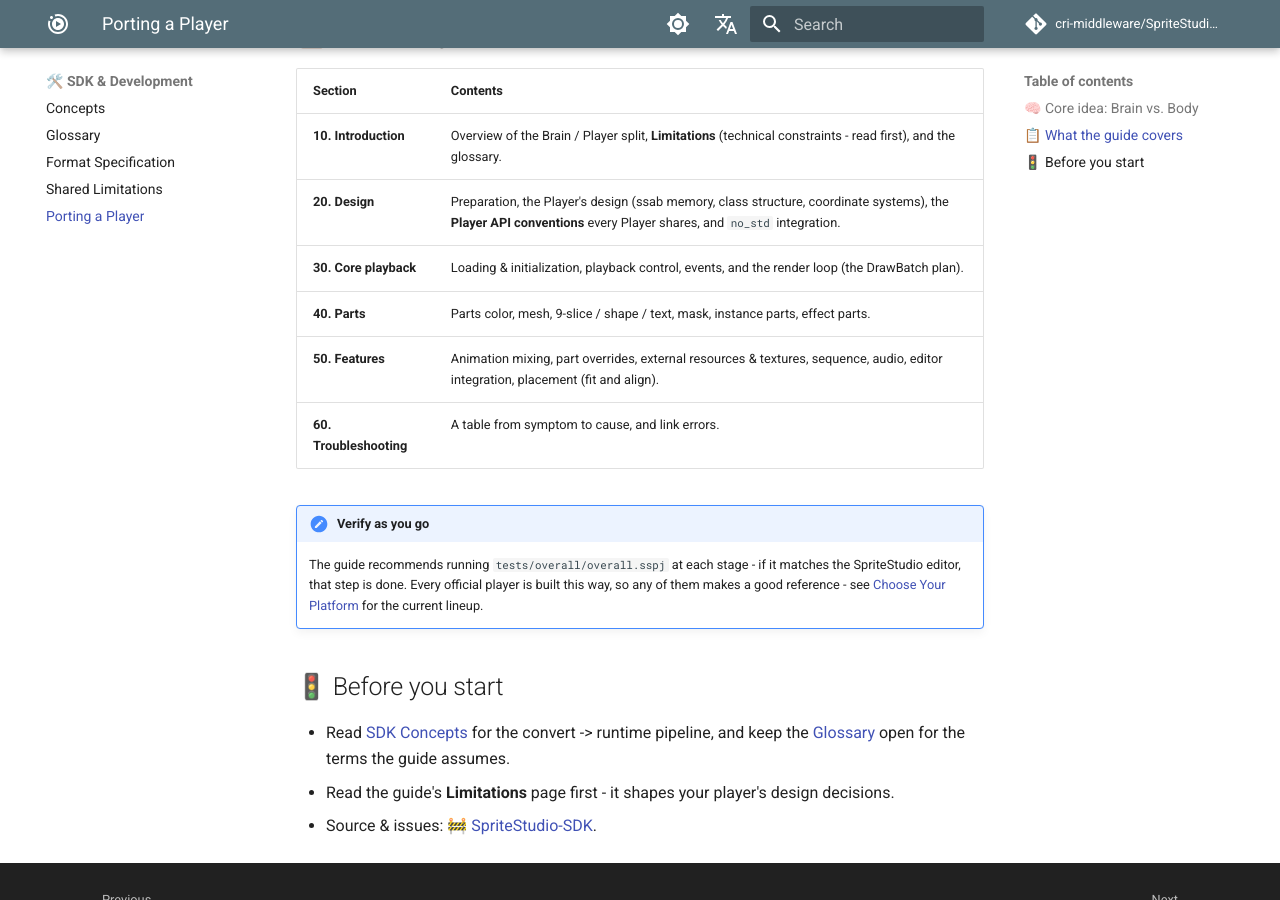
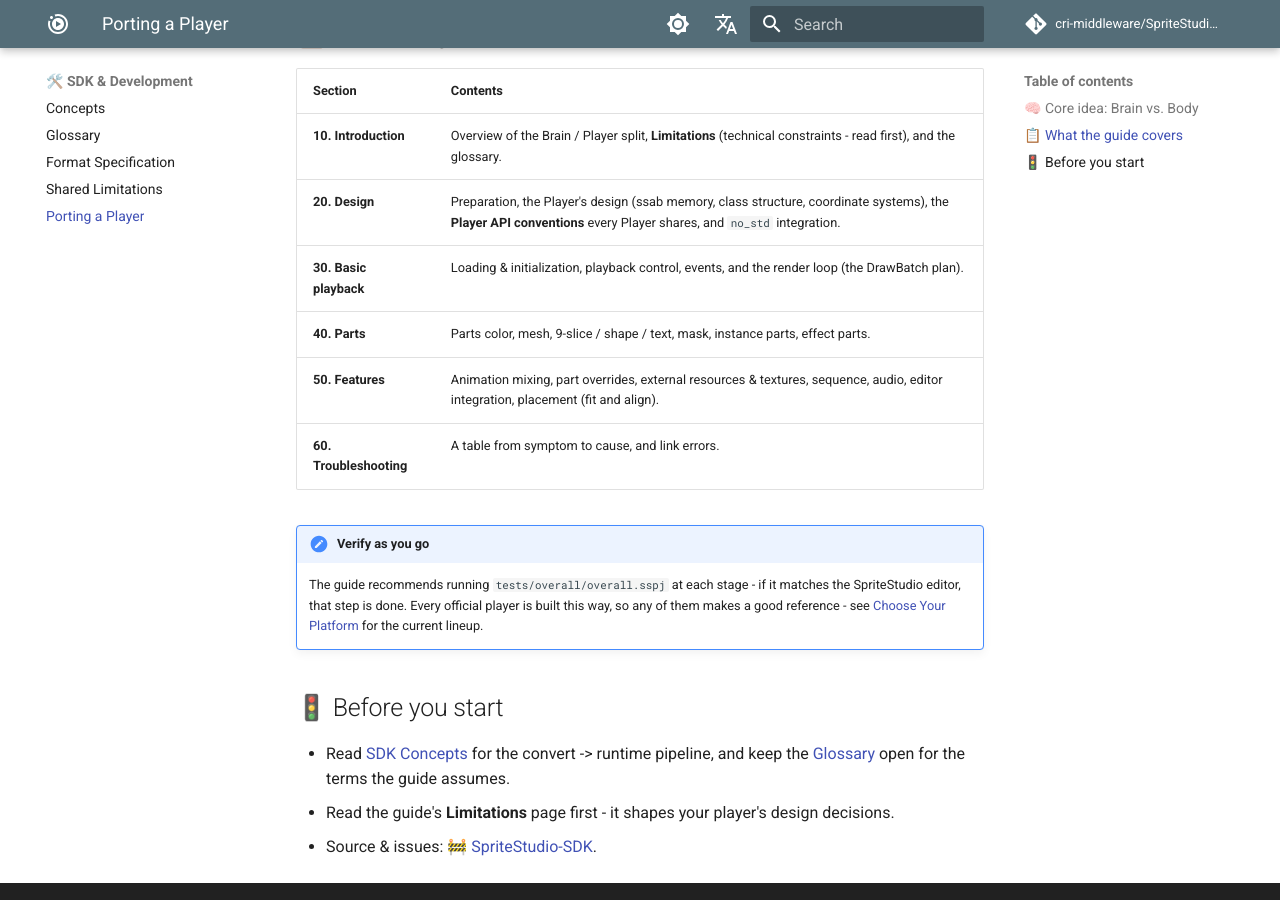
Before and after one commit to cri-middleware/SpriteStudio-Docs, an MkDocs documentation site: the page built from docs/en/sdk/porting.md, in a window 1280 px wide and 900 px high, scrolled down 645 px. Built offline with MkDocs 1.6.1 and Material for MkDocs 9.7.7, drawn with Linux system fonts in a browser that asks for light colours; comment, search, counter and statistics services are not loaded.

Commit message:
docs: two names that drifted from what they describe
- The porting-guide map called section 30 "Core playback"; the guide's
  table of contents calls it "Basic playback" (the Japanese map already
  matched).
- The README's Structure block left ai-assistants out of overview/.

```diff
--- a/docs/en/sdk/porting.md
+++ b/docs/en/sdk/porting.md
@@ -22,7 +22,7 @@ engine's Body to the shared Brain.
 |---|---|
 | **10. Introduction** | Overview of the Brain / Player split, **Limitations** (technical constraints - read first), and the glossary. |
 | **20. Design** | Preparation, the Player's design (ssab memory, class structure, coordinate systems), the **Player API conventions** every Player shares, and `no_std` integration. |
-| **30. Core playback** | Loading & initialization, playback control, events, and the render loop (the DrawBatch plan). |
+| **30. Basic playback** | Loading & initialization, playback control, events, and the render loop (the DrawBatch plan). |
 | **40. Parts** | Parts color, mesh, 9-slice / shape / text, mask, instance parts, effect parts. |
 | **50. Features** | Animation mixing, part overrides, external resources & textures, sequence, audio, editor integration, placement (fit and align). |
 | **60. Troubleshooting** | A table from symptom to cause, and link errors. |
```
Also changed, not shown: README.ja.md (+2 -1 lines), README.md (+2 -1 lines).
